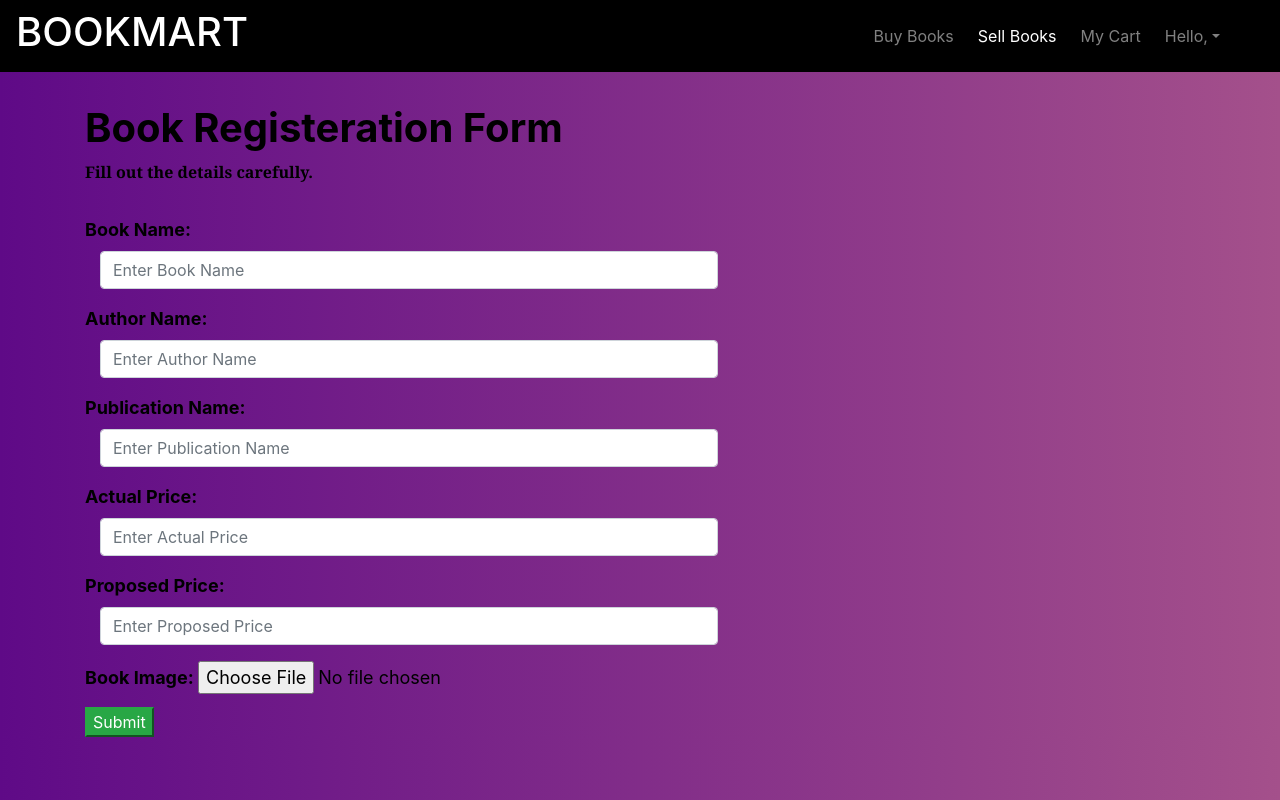
After one commit to snehageorge25/Mini-Project, a Python web app: template templates/sellbooks.html in a window 1280 px wide. The commit adds this page. Run offline with Jinja, Linux system fonts and the light colour scheme; the template is opened without the code that fills it, so the values that code supplies are empty; some libraries are stand-ins or nearby versions.

Commit message:
added sell books form

```diff
--- a/static/styles/styles.css
+++ b/static/styles/styles.css
@@ -11,13 +11,41 @@ background: linear-gradient(to right,#5F0A87,#A4508B); /* W3C, IE 10+/ Edge, Fir
 }
 
 nav h1{
+
     color: white;
 }
 
+.active
+{
+    color: blanchedalmond;
+}
 div p{
     color:darkgrey;
     font-weight:bolder;
     font-family: Cambria, Cochin, Georgia, Times, 'Times New Roman', serif;
+}
+
+.Sform{
+    align-content: center;
+    margin-top: 2rem;
+    background:transparent;
+}
+
+.Sform h1{
+    color: black;
+    font-weight: bold;
+}
+
+.Sform p{
+    color: black;
+    font-size: medium;
+}
+
+.form-group-1{
+    padding-top: 1rem;
+    font-size: large;
+    font-weight: bold;
+    color: black;
 }
 
 .m-100{
--- a/templates/index.html
+++ b/templates/index.html
@@ -27,11 +27,11 @@
             <ul class="navbar-nav pr-5 ml-auto">
 
               <li class="nav-item">
-                <a class="nav-link pl-3" href="#">Buy Books</a>
+                <a class="nav-link pl-3 active" href="index.html">Buy Books</a>
               </li>
 
               <li class="nav-item">
-                <a class="nav-link pl-3" href="#">Sell Books</a>
+                <a class="nav-link pl-3 " href="sellbooks.html">Sell Books</a>
               </li>
 
               <li class="nav-item">
--- /dev/null
+++ b/templates/sellbooks.html
@@ -0,0 +1,110 @@
+<!DOCTYPE html>
+<html lang="en">
+<head>
+  <meta charset="UTF-8">
+  <meta name="viewport" content="width=device-width, initial-scale=1.0">
+  <!-- Bootstrap CSS -->
+  <link rel="stylesheet" href="https://stackpath.bootstrapcdn.com/bootstrap/4.5.2/css/bootstrap.min.css" integrity="sha384-JcKb8q3iqJ61gNV9KGb8thSsNjpSL0n8PARn9HuZOnIxN0hoP+VmmDGMN5t9UJ0Z" crossorigin="anonymous">
+  <!-- CSS Personalized -->
+  <link rel="stylesheet" href="../static/styles/styles.css">
+  <title>Document</title>
+</head>
+<body >
+    <header>
+        <div id="header">
+            <!-- Container starts -->
+            <div class="container-fluid">
+              <nav class="navbar navbar-dark  navbar-expand-xl pr-1">
+                <h1 class="pl-0 name col-8 col-xl-4 text-wrap">BOOKMART</h1>
+
+                <button data-toggle="collapse" data-target="#navbarToggler" class="navbar-toggler" type="button">
+                  <span class="navbar-toggler-icon"></span></button>
+
+                <div class="collapse navbar-collapse" id="navbarToggler">
+                  <ul class="navbar-nav pr-5 ml-auto">
+
+                    <li class="nav-item">
+                      <a class="nav-link pl-3" href="index.html">Buy Books</a>
+                    </li>
+
+                    <li class="nav-item">
+                      <a class="nav-link pl-3 active" href="sellbooks.html">Sell Books</a>
+                    </li>
+
+                    <li class="nav-item">
+                      <a class="nav-link pl-3" href="#">My Cart</a>
+                    </li>
+
+                    <li class="nav-item dropdown">
+                      <a class="nav-link pl-3 dropdown-toggle" data-toggle="dropdown" role="button" href="#">Hello,</a>
+                      <div class="dropdown-menu">
+                        <a class="dropdown-item" href="#">My Profile</a>
+                        <a class="dropdown-item" href="#">My Orders</a>
+                        <a class="dropdown-item" href="#">Books Sold/To Sell</a>
+                        <a class="dropdown-item" href="#">Give Feedback</a>
+                        <a class="dropdown-item" href="#">Logout</a>
+                      </div>
+                    </li>
+                  </ul>
+                </div>
+              </nav>
+            </div>
+          </div>
+    </header>
+
+    <div class="container">
+        <div class="Sform">
+        <h1>Book Registeration Form</h1>
+        <p>Fill out the details carefully.</p>
+        <form class="form-horizontal" action="/action_page.php">
+          <div class="form-group-1">
+            <label  class="control-label col-xs-2" for="BookName">Book Name:</label>
+            <div class="col-sm-7">
+            <input type="text" class="form-control" id="BookName" required placeholder="Enter Book Name" name="Book Name">
+            </div>
+        </div>
+
+          <div class="form-group-1">
+            <label class="control-label col-xs-2" for="AuthorName">Author Name:</label>
+            <div class="col-sm-7">
+            <input type="text" class="form-control" id="AuthorName" required placeholder="Enter Author Name" name="Author Name">
+            </div>
+        </div>
+
+          <div class="form-group-1">
+            <label  for="Publication">Publication Name:</label>
+            <div class="col-sm-7">
+            <input type="text" class="form-control" id="Publication" placeholder="Enter Publication Name" name="Publication Name">
+          </div>
+          </div>
+
+          <div class="form-group-1">
+            <label class="control-label col-xs-2" for="Actual Price">Actual Price:</label>
+            <div class="col-sm-7">
+            <input type="number"  min="0" max="10000" class="form-control" id="Actual Price" placeholder="Enter Actual Price" name="Actual Price">
+            </div>
+        </div>
+
+          <div class="form-group-1">
+            <label class="control-label col-xs-2" for="Proposed Price">Proposed Price:</label>
+            <div class="col-sm-7">
+            <input type="number"  min="0" max="10000" class="form-control" id="Proposed Price"  required placeholder="Enter Proposed Price" name="Proposed Price">
+            </div>
+        </div>
+
+          <div class="form-group-1">
+            <label  for="">Book Image:</label>
+            <input type="file"  id="Book Image" accept="image/*" name="Book Image">
+          </div>
+
+          <button type="submit" class="btn-success wr-10 mt-2 ">Submit</button>
+        </form>
+        </div>
+      </div>
+  <!-- jQuery first, then Popper.js, then Bootstrap JS -->
+<script src="https://code.jquery.com/jquery-3.5.1.slim.min.js" integrity="sha384-DfXdz2htPH0lsSSs5nCTpuj/zy4C+OGpamoFVy38MVBnE+IbbVYUew+OrCXaRkfj" crossorigin="anonymous"></script>
+<script src="https://cdn.jsdelivr.net/npm/popper.js@1.16.1/dist/umd/popper.min.js" integrity="sha384-9/reFTGAW83EW2RDu2S0VKaIzap3H66lZH81PoYlFhbGU+6BZp6G7niu735Sk7lN" crossorigin="anonymous"></script>
+<script src="https://stackpath.bootstrapcdn.com/bootstrap/4.5.2/js/bootstrap.min.js" integrity="sha384-B4gt1jrGC7Jh4AgTPSdUtOBvfO8shuf57BaghqFfPlYxofvL8/KUEfYiJOMMV+rV" crossorigin="anonymous"></script>
+
+    </body>
+    </html>
```
